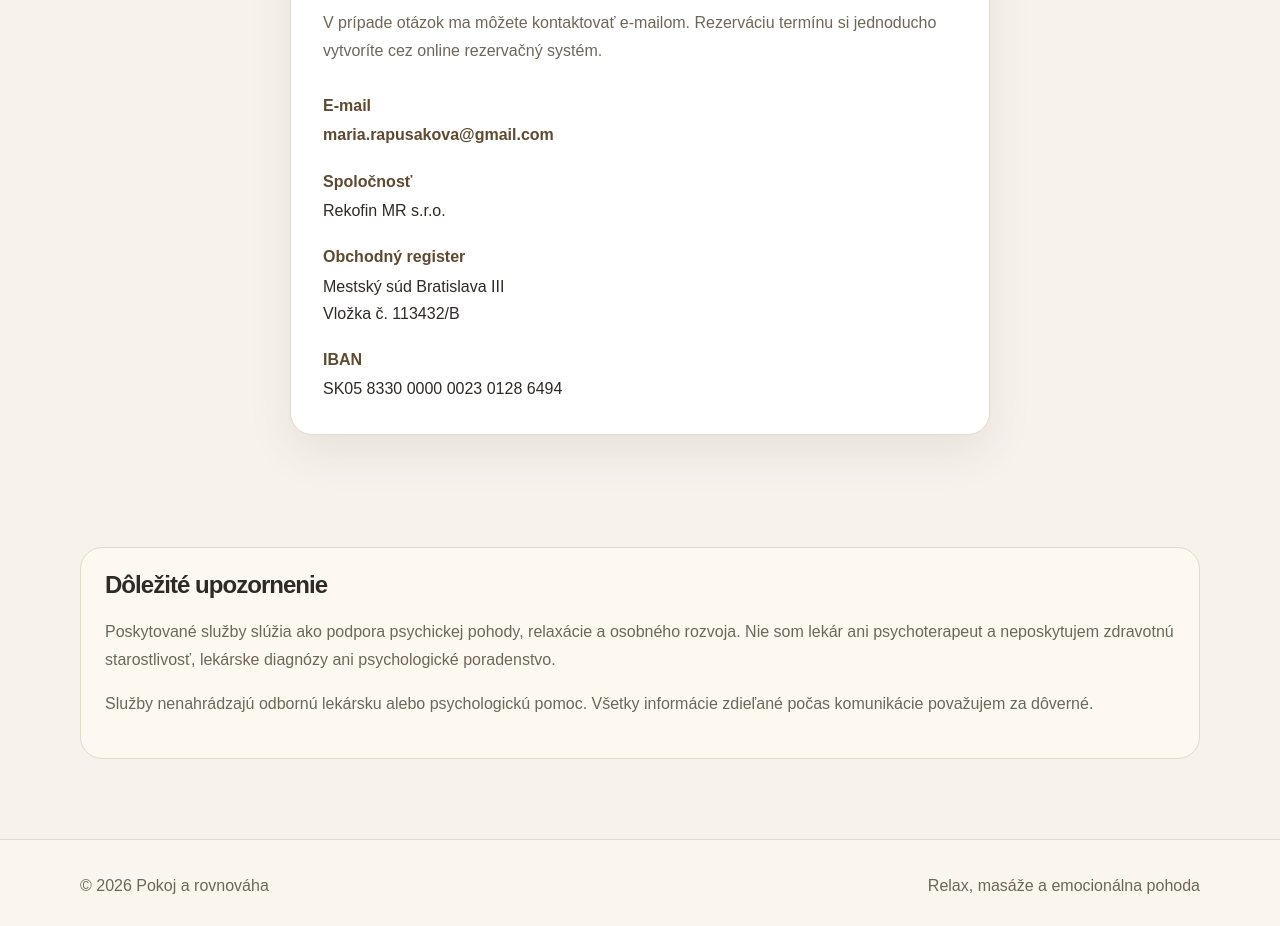
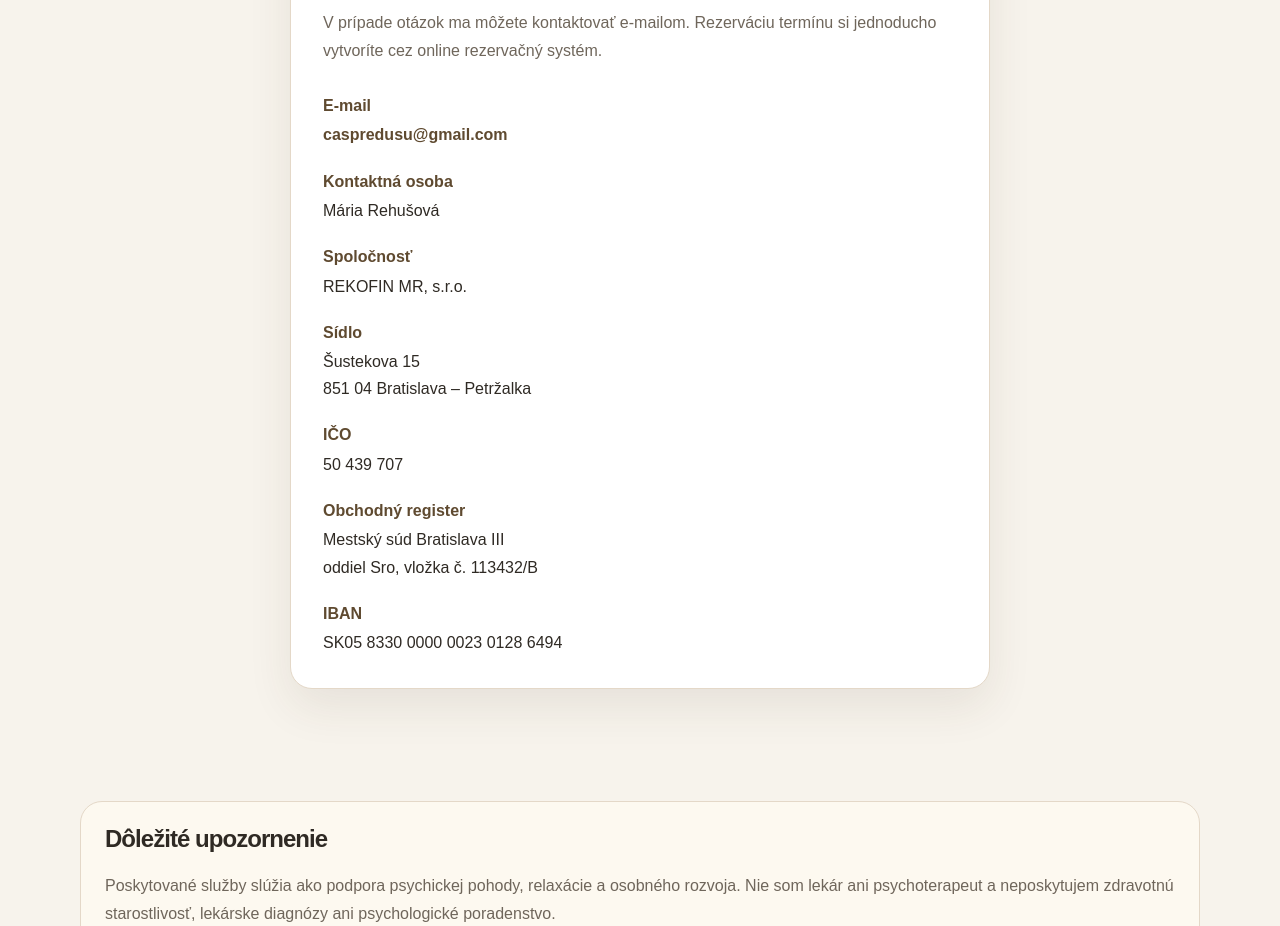
Before and after one commit to Jonnyb83/caspredusu, a Next.js app: page / in a window 1280 px wide. Shown: the part 5200-6126 px from the top of the page. Built offline with nearby package versions, Linux system fonts and the light colour scheme.

Commit message:
Update Calendly booking

```diff
--- a/src/sections/contact/contact.tsx
+++ b/src/sections/contact/contact.tsx
@@ -19,15 +19,34 @@ export function Contact() {
             <div>
               <strong>E-mail</strong>
               <p>
-                <a href="mailto:maria.rapusakova@gmail.com">
-                  maria.rapusakova@gmail.com
+                <a href="mailto:caspredusu@gmail.com">
+                  caspredusu@gmail.com
                 </a>
               </p>
             </div>
 
             <div>
+              <strong>Kontaktná osoba</strong>
+              <p>Mária Rehušová</p>
+            </div>
+
+            <div>
               <strong>Spoločnosť</strong>
-              <p>Rekofin MR s.r.o.</p>
+              <p>REKOFIN MR, s.r.o.</p>
+            </div>
+
+            <div>
+              <strong>Sídlo</strong>
+              <p>
+                Šustekova 15
+                <br />
+                851 04 Bratislava – Petržalka
+              </p>
+            </div>
+
+            <div>
+              <strong>IČO</strong>
+              <p>50 439 707</p>
             </div>
 
             <div>
@@ -35,7 +54,7 @@ export function Contact() {
               <p>
                 Mestský súd Bratislava III
                 <br />
-                Vložka č. 113432/B
+                oddiel Sro, vložka č. 113432/B
               </p>
             </div>
 
```
